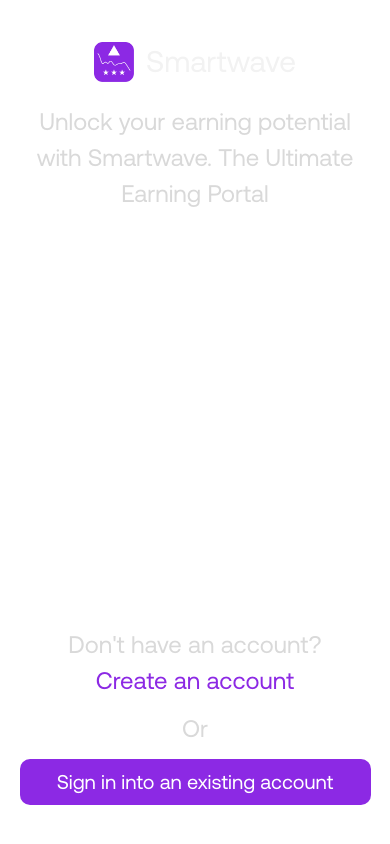
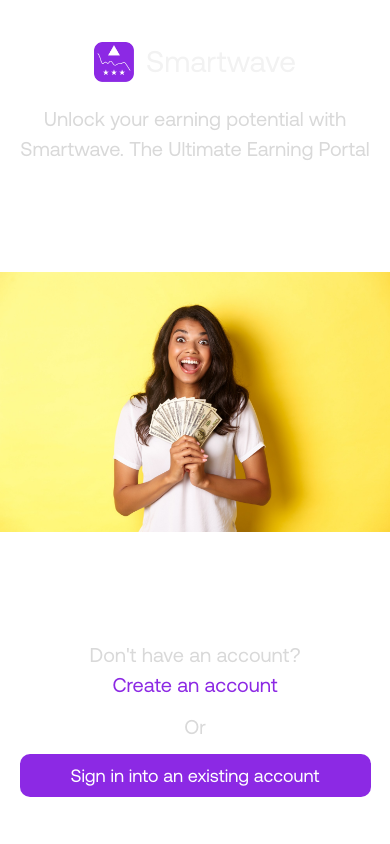
Before and after one commit to Rufai-Ahmed/smartwave, a Next.js app: page / in a window 390 px wide. Built offline with nearby package versions, Linux system fonts and the light colour scheme.

Commit message:
fixed hero page section|

```diff
--- a/app/page.tsx
+++ b/app/page.tsx
@@ -16,7 +16,7 @@
         unoptimized
       />
 
-      <div className="min-h-screen text-center col-span-2 lg:col-span-1 py-[10%] flex flex-col justify-between items-center">
+      <div className="h-screen text-center col-span-2 lg:col-span-1 py-[10%] flex flex-col space-y-2 lg:space-y-0 justify-between items-center">
         <div className="flex flex-col space-y-5 md:space-y-0 items-center">
           <div className="flex items-center gap-3">
             <Image
@@ -32,13 +32,23 @@
             </p>
           </div>
 
-          <p className="text-[24px] w-[90%] md:w-auto text-center">
+          <p className="text-[20px] md:text-[24px] w-[90%] md:w-auto text-center">
             Unlock your earning potential with Smartwave.
             <br className="hidden md:block" /> The Ultimate Earning Portal
           </p>
         </div>
 
-        <div className="space-y-3 w-full flex flex-col items-center text-[24px]">
+        <Image
+          className="lg:hidden w-full object-cover"
+          src={"/assets/images/money_girl.jpg"}
+          width={100}
+          height={100}
+          draggable={false}
+          alt="Girl with cash"
+          unoptimized
+        />
+
+        <div className="space-y-3 w-full flex flex-col items-center text-[20px] pb-2 md:pb-0 md:text-[24px]">
           <p>
             Don&apos;t have an account? <br className="md:hidden" />{" "}
             <Link href={"/register"} className="text-[#8C29E4]">
@@ -49,7 +59,10 @@
           <p>Or</p>
 
           <Link href={"/login"} className="w-full flex justify-center">
-            <Button> Sign in into an existing account</Button>
+            <Button className="text-[18px]">
+              {" "}
+              Sign in into an existing account
+            </Button>
           </Link>
         </div>
       </div>
```
